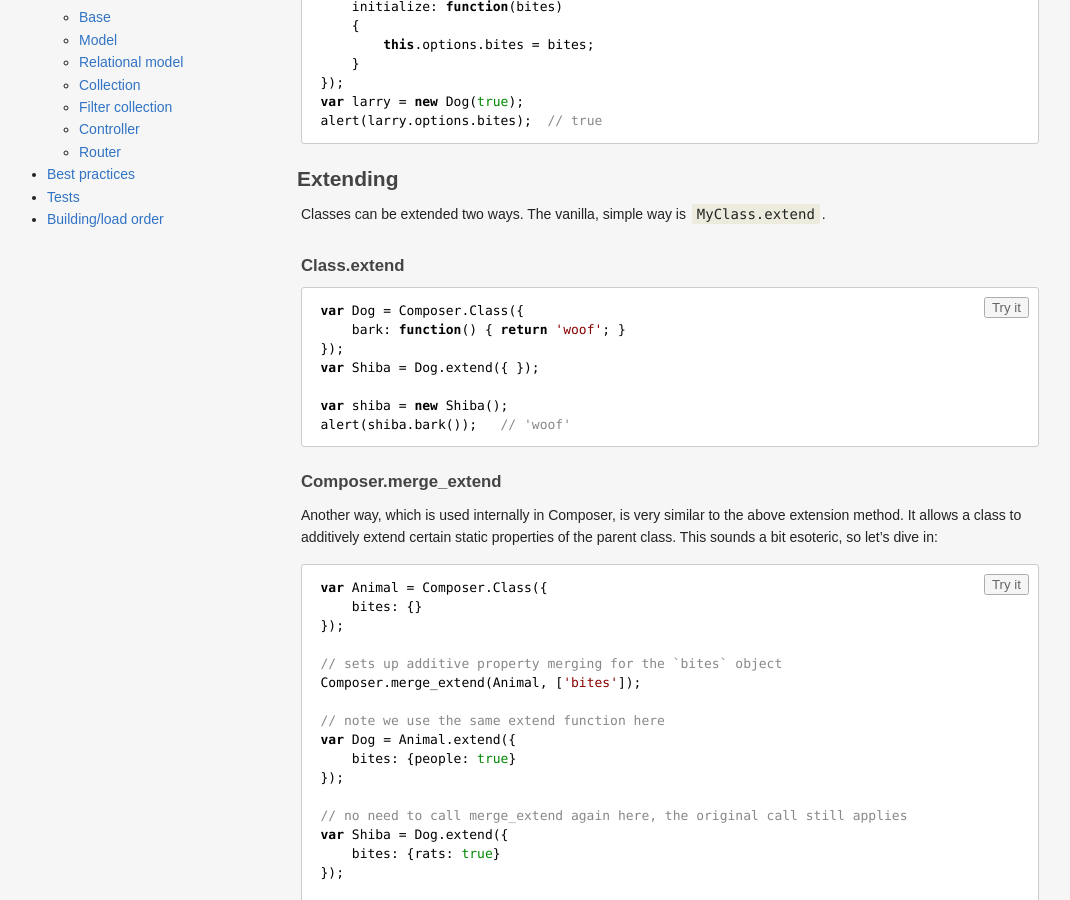
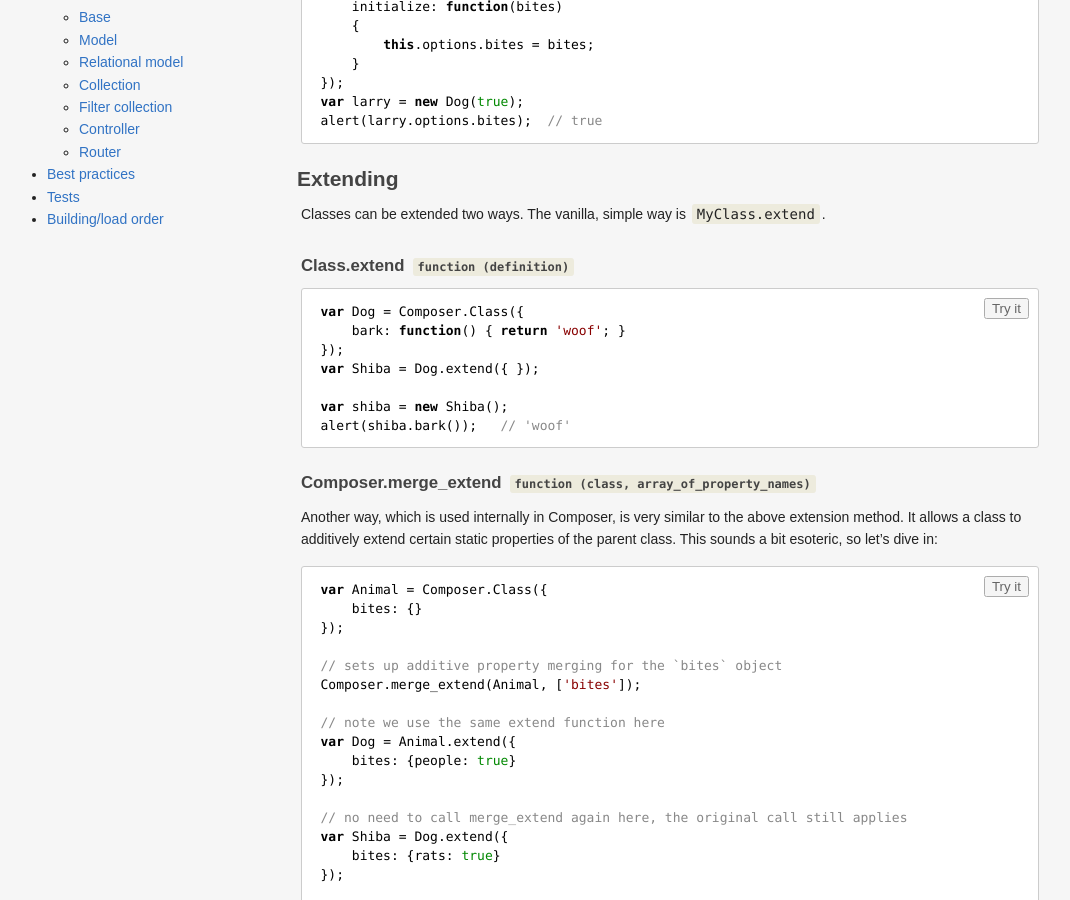
Before and after one commit to lyonbros/composer.js, a Jekyll site: the page built from docs/class.md, in a window 1280 px wide and 900 px high, scrolled down 414 px. Shown: the whole window, without its empty margins (113-1183 px from the left). Built offline with Jekyll 4.4.1, drawn with Linux system fonts in a browser that asks for light colours.

Commit message:
class update

```diff
--- a/docs/class.md
+++ b/docs/class.md
@@ -34,7 +34,7 @@ alert(larry.options.bites);  // true
 
 Classes can be extended two ways. The vanilla, simple way is `MyClass.extend`.
 
-### Class.extend
+### Class.extend :: function(definition)
 {% highlight js %}
 var Dog = Composer.Class({
     bark: function() { return 'woof'; }
@@ -45,7 +45,7 @@ var shiba = new Shiba();
 alert(shiba.bark());   // 'woof'
 {% endhighlight %}
 
-### Composer.merge\_extend
+### Composer.merge_extend :: function(class, array_of_property_names)
 Another way, which is used internally in Composer, is very similar to the above
 extension method. It allows a class to additively extend certain static
 properties of the parent class. This sounds a bit esoteric, so let's dive in:
```
